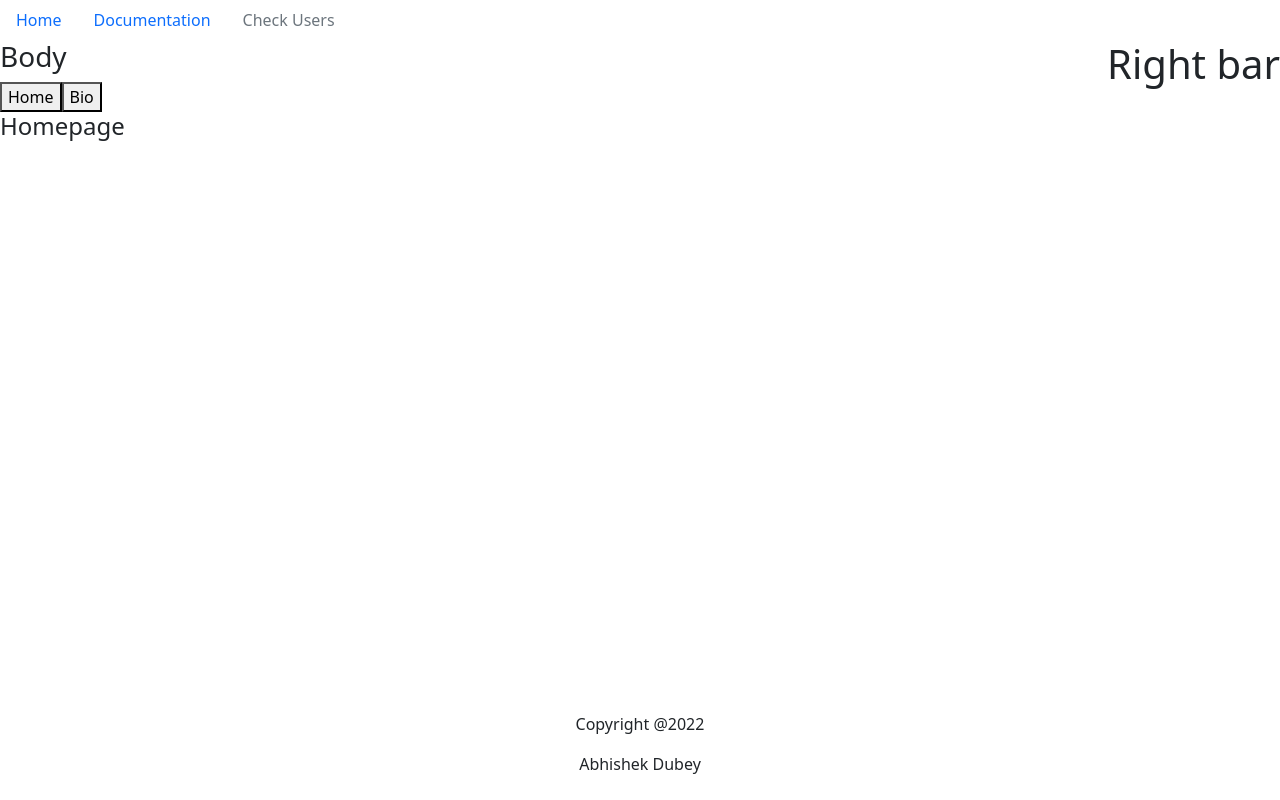
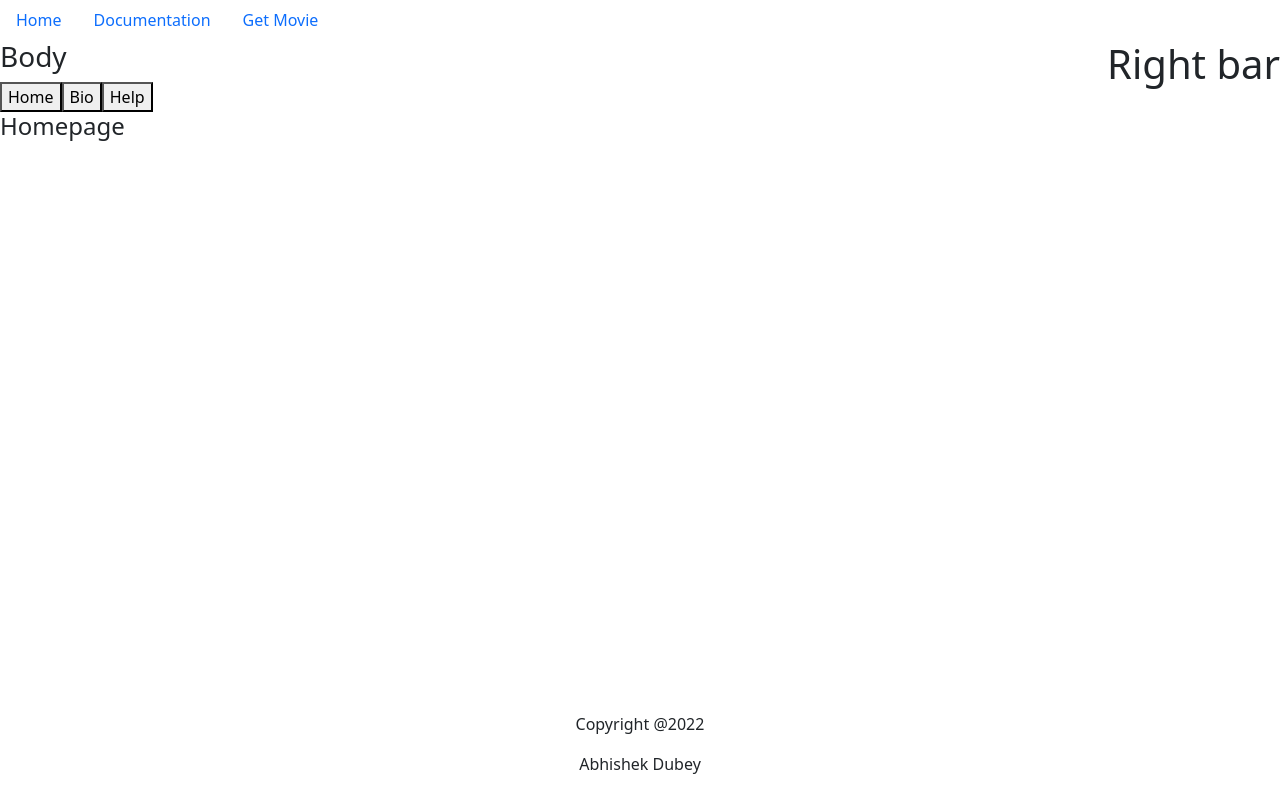
Before and after one commit to cyclades1/Get-movies, a React (Create React App) app in the folder site/: page / in a window 1280 px wide. Built offline with nearby package versions, Linux system fonts and the light colour scheme.

Commit message:
added new components

```diff
--- a/site/src/App.js
+++ b/site/src/App.js
@@ -4,6 +4,7 @@ import Navbar from './components/nav';
 import Right from './components/right';
 import {Doc} from './components/doc';
 import {Footer} from './components/footer';
+import {GetMovie} from './components/getmovie';
 
 import React, { useState } from 'react';
 import {
@@ -26,8 +27,8 @@ function App() {
         <Navbar showdropdown ={false}/>
         <Routes>
           <Route exact path="/"  element = {<Body changepage={changepage} pageid ={page}/> }/>
-
           <Route exact path ="/doc" element = {<Doc/>} />
+          <Route exact path ="/movie/:movie_id" element = {<GetMovie/>} />
         </Routes>
 
         <Right/>
--- a/site/src/components/body.js
+++ b/site/src/components/body.js
@@ -1,15 +1,30 @@
 import '../App.css';
-import {Home, Bio} from './page'
+import {Home, Bio, Help} from './page'
+
+function getpage(pageid){
+  if(pageid==="bio")
+  {
+    return <Bio/>
+  }
+  else if(pageid==="home")
+  {
+    return <Home/>
+  }
+  return <Help/>
+}
 
 function Body(props) {
+  var options= [["home", "Home"], ["bio", "Bio"], ["help", "Help"]];
 
   return (
     <div className='body'>
       <h3>Body</h3>
-      <button onClick={()=>{props.changepage("home")}} > Home</button>
-      <button onClick={()=>{props.changepage("bio")}} > Bio</button>
+      { options.map((option, index) => {return (
+      <button key = {index} onClick={()=>{props.changepage(option[0])}}> {option[1]}</button>)
+      } ) }
 
-      {props.pageid ==="bio" ?<Bio />:<Home/>}
+      {getpage(props.pageid)}
+
     </div>
   );
 }
--- /dev/null
+++ b/site/src/components/getmovie.js
@@ -0,0 +1,28 @@
+import React from 'react';
+import '../App.css';
+import {useParams} from 'react-router-dom';
+
+const apikey = "eb7f19c3";
+const url = "http://www.omdbapi.com/?";
+var respose = "";
+
+const fetchAndLog = async (url) => {
+    const response = await fetch(url);
+    const json = await response.json();
+    respose = json;
+}
+
+export const GetMovie = () => {
+    const params = useParams()
+    var req_url = url + `apikey=${apikey}&i=${params.movie_id}`;
+    fetchAndLog(req_url);
+    console.log(respose);
+    return (
+        <>
+        <div className='doc'>
+            <h4> Get Movie {params.movie_id}</h4>
+        </div>
+        </>
+
+    )
+}
--- a/site/src/components/nav.js
+++ b/site/src/components/nav.js
@@ -2,29 +2,23 @@ import '../App.css';
 import {Nav, NavDropdown} from 'react-bootstrap';
 import {Link} from "react-router-dom";
 
-function changeurl(url)
-{
-    window.history.replaceState(null, "React", url)
-}
 
 function Navbar(props) {
 
 
   return (
-    //   <h1>nav</h1>
       <>
        <Nav variant="pills" >
         <Nav.Item>
             <Nav.Link as={Link} to="/" > Home </Nav.Link>
         </Nav.Item>
         <Nav.Item>
-            <Nav.Link  as={Link} to="/doc"> Documentation </Nav.Link>
+            <Nav.Link as={Link} to="/doc"> Documentation </Nav.Link>
         </Nav.Item>
         <Nav.Item>
-            <Nav.Link eventKey="user" disabled onClick={() => changeurl("doc")}>
-                Check Users
-            </Nav.Link>
+            <Nav.Link as={Link}  to="/movie/tt9389998"> Get Movie  </Nav.Link>
         </Nav.Item>
+
         {props.showdropdown ?
         <NavDropdown title="Dropdown" id="nav-dropdown">
             <NavDropdown.Item eventKey="4.1">Action</NavDropdown.Item>
--- a/site/src/components/page.js
+++ b/site/src/components/page.js
@@ -17,3 +17,12 @@ export const Bio = (props) => {
         </>
     )
 }
+
+
+export const Help = (props) => {
+    return (
+        <>
+        <h4>Help here</h4>
+        </>
+    )
+}
```
